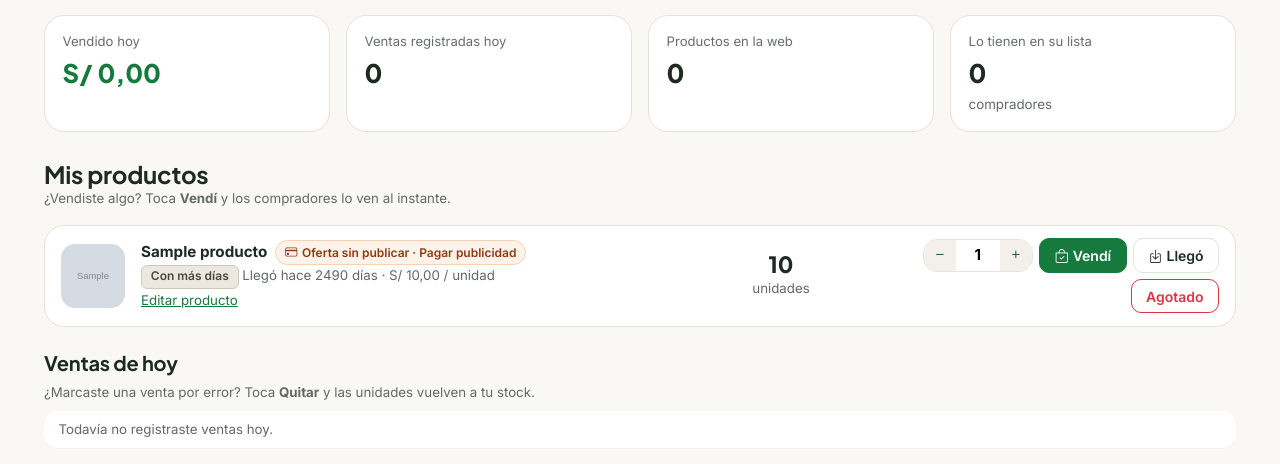
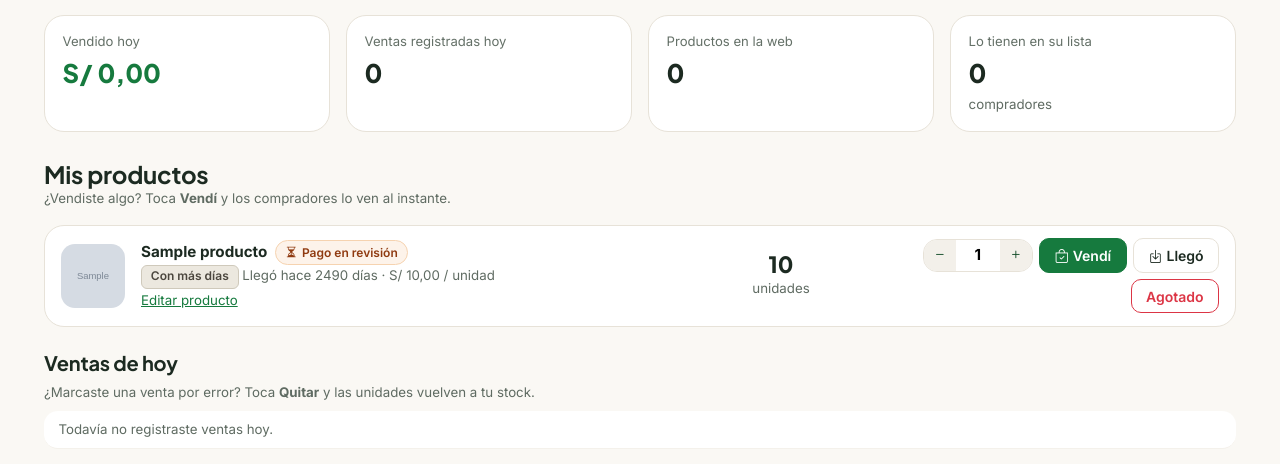
Before and after one commit to fabrizio1350/AGRO-COMERCIAL, a Django app: page /panel-productor/ in a window 1280 px wide. Shown: the part 324-788 px from the top of the page. Run offline with Django 5.2, Linux system fonts and the light colour scheme; a user stored in the database is signed in; data comes from the database, SQL or seed files in the repository; tables that the repository leaves empty hold one stand-in row (values such as "Sample post"); grey boxes marked "Sample" are stand-in pictures; parts of the project's set-up code (start-up, migrations or seed data) failed here and were passed over.

Commit message:
aviso de pago en revision en el panel

```diff
--- a/templates/panel_productor.html
+++ b/templates/panel_productor.html
@@ -73,7 +73,7 @@
             <div class="info flex-grow-1 min-w-0">
                 <div class="d-flex align-items-center gap-2 flex-wrap">
                     <strong class="text-truncate">{{ producto.nombre }}</strong>
-                    {% if producto.oferta_activa %}<span class="chip chip-descuento chico">-{{ producto.porcentaje_descuento }}%</span>{% if producto.es_premium %}<span class="chip chip-oferta premium chico"><i class="bi bi-star-fill" aria-hidden="true"></i>Premium</span>{% else %}<span class="chip chip-oferta chico">Oferta normal</span> <a href="{% url 'pagar_comision_oferta' producto.id %}" class="small">Pasar a premium</a>{% endif %}{% elif producto.en_oferta and producto.oferta_pendiente_pago %}<a href="{% url 'pagar_comision_oferta' producto.id %}" class="chip-pendiente"><i class="bi bi-credit-card" aria-hidden="true"></i>Oferta sin publicar · Pagar publicidad</a>{% endif %}
+                    {% if producto.oferta_activa %}<span class="chip chip-descuento chico">-{{ producto.porcentaje_descuento }}%</span>{% if producto.es_premium %}<span class="chip chip-oferta premium chico"><i class="bi bi-star-fill" aria-hidden="true"></i>Premium</span>{% else %}<span class="chip chip-oferta chico">Oferta normal</span> <a href="{% url 'pagar_comision_oferta' producto.id %}" class="small">Pasar a premium</a>{% endif %}{% elif producto.en_oferta and producto.oferta_pendiente_pago %}<a href="{% url 'pagar_comision_oferta' producto.id %}" class="chip-pendiente">{% if producto.pago_en_revision %}<i class="bi bi-hourglass-split" aria-hidden="true"></i>Pago en revisión{% else %}<i class="bi bi-phone" aria-hidden="true"></i>Oferta sin publicar · Pagar por Yape{% endif %}</a>{% elif producto.oferta_programada %}<span class="chip-pendiente"><i class="bi bi-calendar-event" aria-hidden="true"></i>Oferta desde el {{ producto.oferta_inicio|date:"d/m" }}</span>{% endif %}
                     {% if not producto.disponible %}<span class="badge text-bg-secondary">Oculto</span>{% endif %}
                 </div>
                 <div class="small text-muted"><span class="chip-frescura {{ producto.nivel_frescura }}">{{ producto.nombre_frescura }}</span> {{ producto.texto_frescura }} · S/ {{ producto.precio_actual }} / {{ producto.unidad_corta }}{% if producto.interesados %} · <i class="bi bi-people" aria-hidden="true"></i> {{ producto.interesados }} en su lista{% endif %}</div>
```
